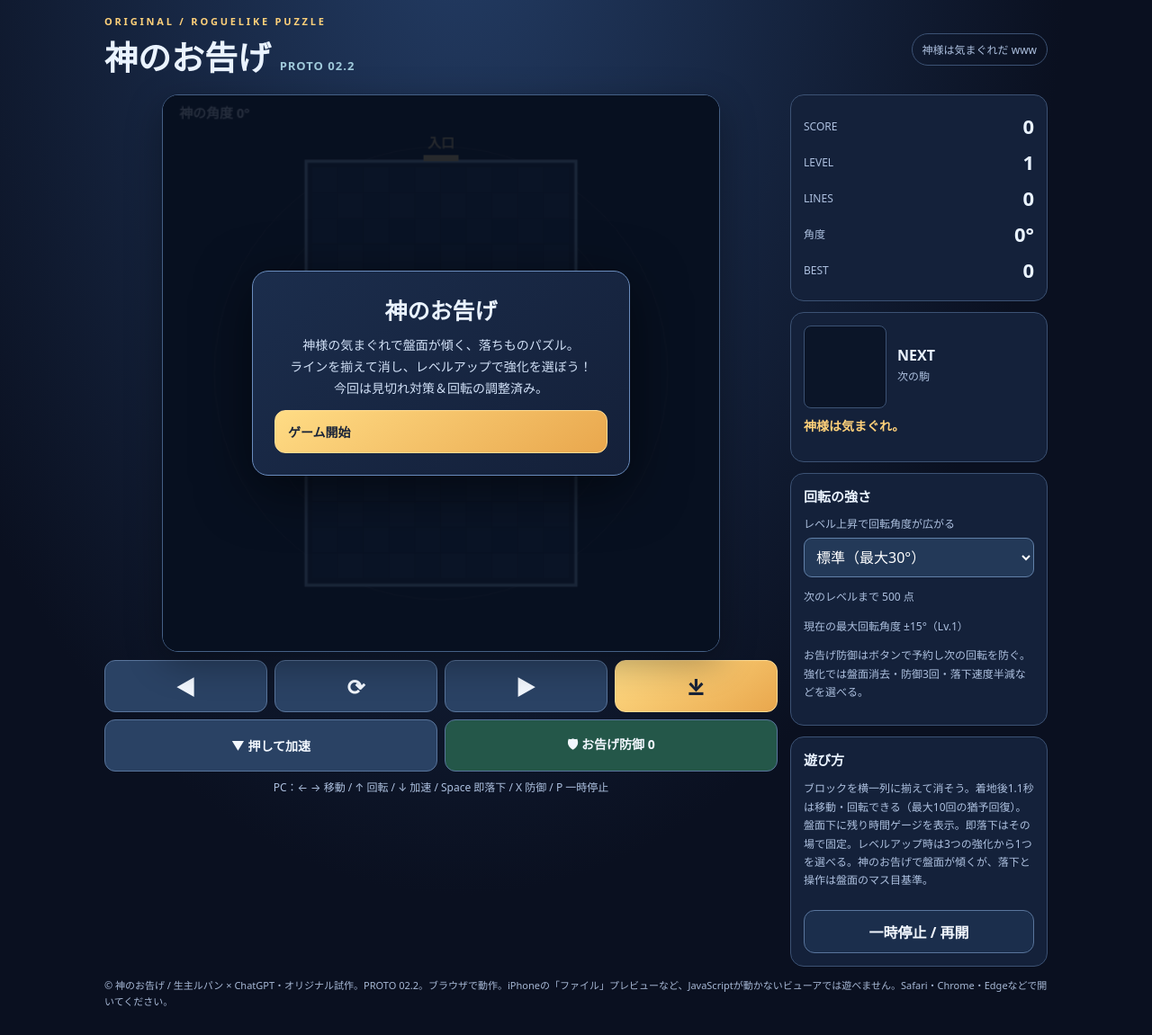
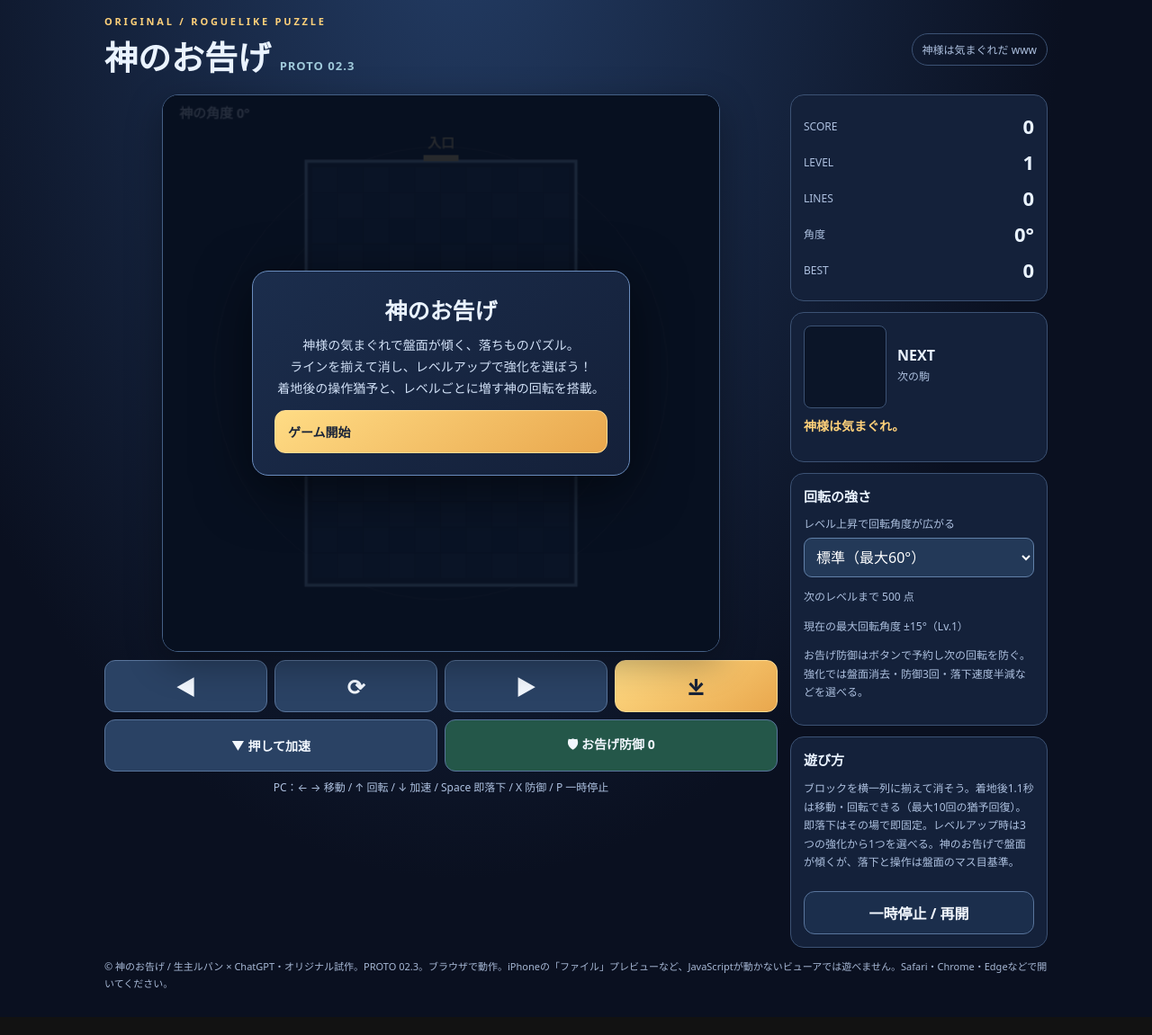
Before and after one commit to Lupanthe/kami-no-otsuge, a plain HTML site: page index.html in a window 1280 px wide. Shown: the whole page at 90% size. Drawn offline with Linux system fonts and the light colour scheme.

Commit message:
PROTO 02.3: hide lock gauge and expand rotation difficulty

```diff
--- a/index.html
+++ b/index.html
@@ -4,7 +4,7 @@
 <meta charset="utf-8">
 <meta name="viewport" content="width=device-width, initial-scale=1, viewport-fit=cover">
 <meta name="theme-color" content="#10172b">
-<title>神のお告げ | PROTO 02.2</title>
+<title>神のお告げ | PROTO 02.3</title>
 <style>
 :root{color-scheme:dark;--bg:#0a1020;--panel:#151f36;--ink:#eaf3ff;--muted:#adc0df;--gold:#ffd17a;--accent:#76e3ee;--edge:#3c5274}
 *{box-sizing:border-box}html{scroll-behavior:smooth}body{margin:0;min-width:290px;background:radial-gradient(ellipse at 40% -10%,#233c64 0%,var(--bg) 62%);color:var(--ink);font-family:system-ui,-apple-system,"Hiragino Kaku Gothic ProN","Yu Gothic",sans-serif}
@@ -20,13 +20,13 @@ button,select{font:inherit}button{border:1px solid #59759c;background:#2a4264;co
 </head>
 <body>
 <div class="wrap">
-  <header class="heading"><div><div class="eyebrow">ORIGINAL / ROGUELIKE PUZZLE</div><h1>神のお告げ <span>PROTO 02.2</span></h1></div><div class="tag">神様は気まぐれだ www</div></header>
+  <header class="heading"><div><div class="eyebrow">ORIGINAL / ROGUELIKE PUZZLE</div><h1>神のお告げ <span>PROTO 02.3</span></h1></div><div class="tag">神様は気まぐれだ www</div></header>
   <div class="layout">
     <main class="main">
       <div class="stats-top" aria-label="ゲーム情報"><div class="mini"><small>SCORE</small><strong id="miniScore">0</strong></div><div class="mini"><small>LEVEL</small><strong id="miniLevel">1</strong></div><div class="mini"><small>LINES</small><strong id="miniLines">0</strong></div><div class="mini"><small>ANGLE</small><strong id="miniAngle">0°</strong></div></div>
       <div class="stage">
         <canvas id="game" width="540" height="540" aria-label="落ちものパズルの盤面"></canvas>
-        <div class="overlay" id="overlay" role="dialog" aria-modal="true" aria-labelledby="modalTitle"><div class="dialog"><h2 id="modalTitle">神のお告げ</h2><p id="modalBody">神様の気まぐれで盤面が傾く、落ちものパズル。<br>ラインを揃えて消し、レベルアップで強化を選ぼう！<br>今回は見切れ対策＆回転の調整済み。</p><div class="choice-list" id="choices"><button class="primary" id="start">ゲーム開始</button></div></div></div>
+        <div class="overlay" id="overlay" role="dialog" aria-modal="true" aria-labelledby="modalTitle"><div class="dialog"><h2 id="modalTitle">神のお告げ</h2><p id="modalBody">神様の気まぐれで盤面が傾く、落ちものパズル。<br>ラインを揃えて消し、レベルアップで強化を選ぼう！<br>着地後の操作猶予と、レベルごとに増す神の回転を搭載。</p><div class="choice-list" id="choices"><button class="primary" id="start">ゲーム開始</button></div></div></div>
       </div>
       <div class="controls" aria-label="ゲーム操作">
         <button id="left" aria-label="左へ移動">◀</button><button id="turn" aria-label="ブロックを回す">⟳</button><button id="right" aria-label="右へ移動">▶</button><button class="primary" id="drop" aria-label="即落下">⤓</button>
@@ -37,11 +37,11 @@ button,select{font:inherit}button{border:1px solid #59759c;background:#2a4264;co
     <aside class="side">
       <section class="panel mainstats"><div class="stat"><label>SCORE</label><b id="score">0</b></div><div class="stat"><label>LEVEL</label><b id="level">1</b></div><div class="stat"><label>LINES</label><b id="lines">0</b></div><div class="stat"><label>角度</label><b id="angle">0°</b></div><div class="stat"><label>BEST</label><b id="best">0</b></div></section>
       <section class="panel"><div class="nextrow"><canvas id="next" width="90" height="90" aria-label="次のブロック"></canvas><div><strong>NEXT</strong><p class="small" style="margin:3px 0">次の駒</p></div></div><div class="notice" id="message" aria-live="polite">神様は気まぐれ。</div></section>
-      <section class="panel config"><h3>回転の強さ</h3><label class="small" for="difficulty">レベル上昇で回転角度が広がる</label><select id="difficulty"><option value="mild">やさしい（最大15°）</option><option value="normal" selected>標準（最大30°）</option><option value="wild">神の暴走（最大45°）</option></select><p class="small" id="progress">次のレベルまで 500 点</p><p class="small" id="angleCap">現在の最大回転角度 ±15°</p><p class="small">お告げ防御はボタンで予約し次の回転を防ぐ。強化では盤面消去・防御3回・落下速度半減などを選べる。</p></section>
-      <section class="panel howto"><h3>遊び方</h3><p class="small">ブロックを横一列に揃えて消そう。着地後1.1秒は移動・回転できる（最大10回の猶予回復）。盤面下に残り時間ゲージを表示。即落下はその場で固定。レベルアップ時は3つの強化から1つを選べる。神のお告げで盤面が傾くが、落下と操作は盤面のマス目基準。</p><button class="secondary" id="pause">一時停止 / 再開</button></section>
+      <section class="panel config"><h3>回転の強さ</h3><label class="small" for="difficulty">レベル上昇で回転角度が広がる</label><select id="difficulty"><option value="mild">やさしい（最大30°）</option><option value="normal" selected>標準（最大60°）</option><option value="wild">神の暴走（最大90°）</option></select><p class="small" id="progress">次のレベルまで 500 点</p><p class="small" id="angleCap">現在の最大回転角度 ±15°</p><p class="small">お告げ防御はボタンで予約し次の回転を防ぐ。強化では盤面消去・防御3回・落下速度半減などを選べる。</p></section>
+      <section class="panel howto"><h3>遊び方</h3><p class="small">ブロックを横一列に揃えて消そう。着地後1.1秒は移動・回転できる（最大10回の猶予回復）。即落下はその場で即固定。レベルアップ時は3つの強化から1つを選べる。神のお告げで盤面が傾くが、落下と操作は盤面のマス目基準。</p><button class="secondary" id="pause">一時停止 / 再開</button></section>
     </aside>
   </div>
-  <p class="footer">© 神のお告げ / 生主ルパン × ChatGPT・オリジナル試作。PROTO 02.2。ブラウザで動作。iPhoneの「ファイル」プレビューなど、JavaScriptが動かないビューアでは遊べません。Safari・Chrome・Edgeなどで開いてください。</p>
+  <p class="footer">© 神のお告げ / 生主ルパン × ChatGPT・オリジナル試作。PROTO 02.3。ブラウザで動作。iPhoneの「ファイル」プレビューなど、JavaScriptが動かないビューアでは遊べません。Safari・Chrome・Edgeなどで開いてください。</p>
 </div>
 <script>
 (()=>{
@@ -55,7 +55,7 @@ button,select{font:inherit}button{border:1px solid #59759c;background:#2a4264;co
  let phase='intro',angle=0,targetAngle=0,fallMs=680,soft=false,acc=0,last=0,noticeUntil=0,nextOmenScore=320,best=0;
  const LOCK_DELAY=1100,MAX_LOCK_RESETS=10;let groundedMs=0,lockResets=0,wasGrounded=false,slowPieces=0;
  try{best=Number(localStorage.getItem(storageKey))||0}catch(e){}
- const maxAngle=()=>{const mode=$('difficulty').value;const cap=({mild:15,normal:30,wild:45}[mode]||30);const first=({mild:8,normal:15,wild:20}[mode]||15);return Math.min(cap,first+Math.floor((level-1)/2)*5)};
+ const maxAngle=()=>{const mode=$('difficulty').value;const cap=({mild:30,normal:60,wild:90}[mode]||60);const first=({mild:10,normal:15,wild:20}[mode]||15);return Math.min(cap,first+Math.floor((level-1)/2)*10)};
  function empty(){return Array.from({length:H},()=>Array(W).fill(-1))}
  function rand(n){return Math.floor(Math.random()*n)}
  function randomPiece(){return{shape:shapes[rand(shapes.length)].map(a=>a.slice()),color:rand(colors.length),x:3,y:-1}}
@@ -113,7 +113,6 @@ button,select{font:inherit}button{border:1px solid #59759c;background:#2a4264;co
  for(let j=0;j<piece.shape.length;j++)for(let i=0;i<piece.shape[j].length;i++)if(piece.shape[j][i]){if(ghostY+j>=0)drawCell(ctx,piece.color,(piece.x+i)*S,(ghostY+j)*S,S,.22);if(piece.y+j>=0)drawCell(ctx,piece.color,(piece.x+i)*S,(piece.y+j)*S,S)}}
  ctx.fillStyle='#ffda87';ctx.fillRect(W*S/2-17,-12,34,6);ctx.fillStyle='#f7d68a';ctx.textAlign='center';ctx.font='bold 13px system-ui';ctx.fillText('入口',W*S/2,-19);ctx.restore();
  ctx.fillStyle='#eff7ff';ctx.font='bold 13px system-ui';ctx.textAlign='left';ctx.fillText(`神の角度 ${Math.round(angle)>0?'+':''}${Math.round(angle)}°`,16,22);
- if(isPlaying()&&piece&&wasGrounded){const left=Math.max(0,1-groundedMs/LOCK_DELAY);ctx.fillStyle='#122c42';ctx.fillRect(168,504,204,9);ctx.fillStyle=left<.35?'#ff9e7b':'#7be5c4';ctx.fillRect(170,506,200*left,5)}
  if(armed){ctx.fillStyle='#93f4c5';ctx.font='bold 13px system-ui';ctx.textAlign='center';ctx.fillText('🛡 次のお告げを防御',270,524)}
  if(isPlaying()&&piece){acc+=dt;const gravity=slowPieces>0?fallMs*2:fallMs;const interval=soft?Math.max(35,gravity/11):gravity;if(acc>=interval){acc=0;move(0,1)}
  // First ground contact starts a grace period; movement/rotation can refresh it up to a limit.
```
